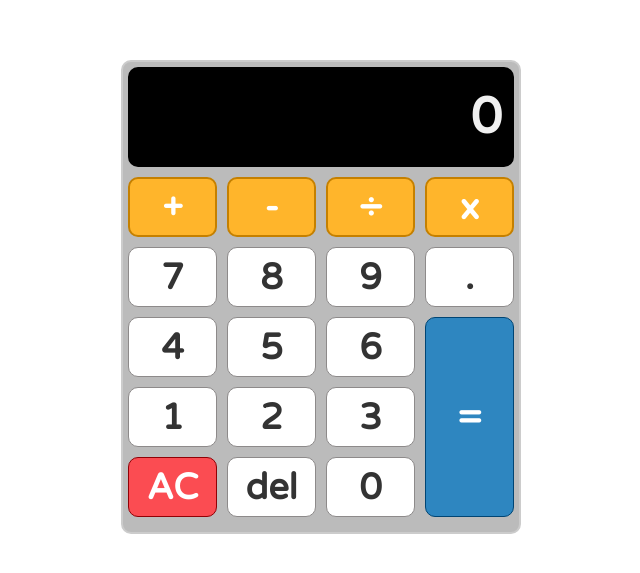
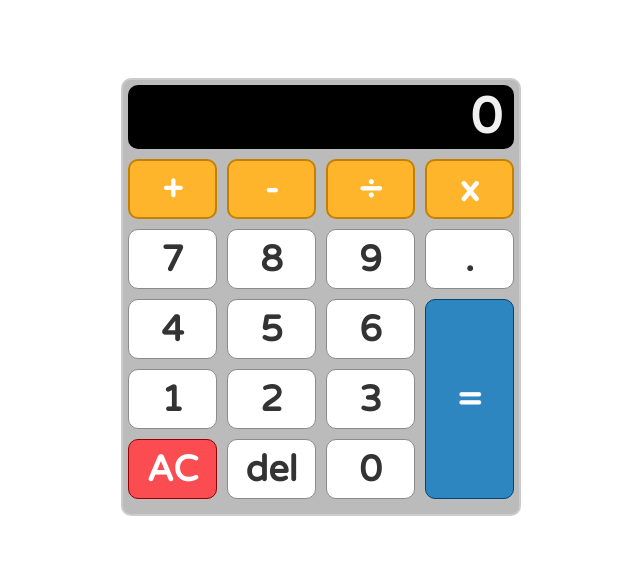
Before and after one commit to StevieV1903/calculator_app, a React (Create React App) app: page / in a window 1280 px wide. Shown: the part 103-676 px from the top of the page, without its empty margins (319-959 px from the left). Built offline with nearby package versions, Linux system fonts and the light colour scheme.

Commit message:
changed screen container height to auto, to accomodate flex-wrap

```diff
--- a/src/Calculator.css
+++ b/src/Calculator.css
@@ -21,8 +21,8 @@
     width: 100%;
     font-size: 50px;
     font-weight: bold;
-    height: 100px;
-    /* height: auto; */
+    /* height: 100px; */
+    height: auto;
     border: solid 2px black;
     border-radius: 10px;
     background-color: black;
```
